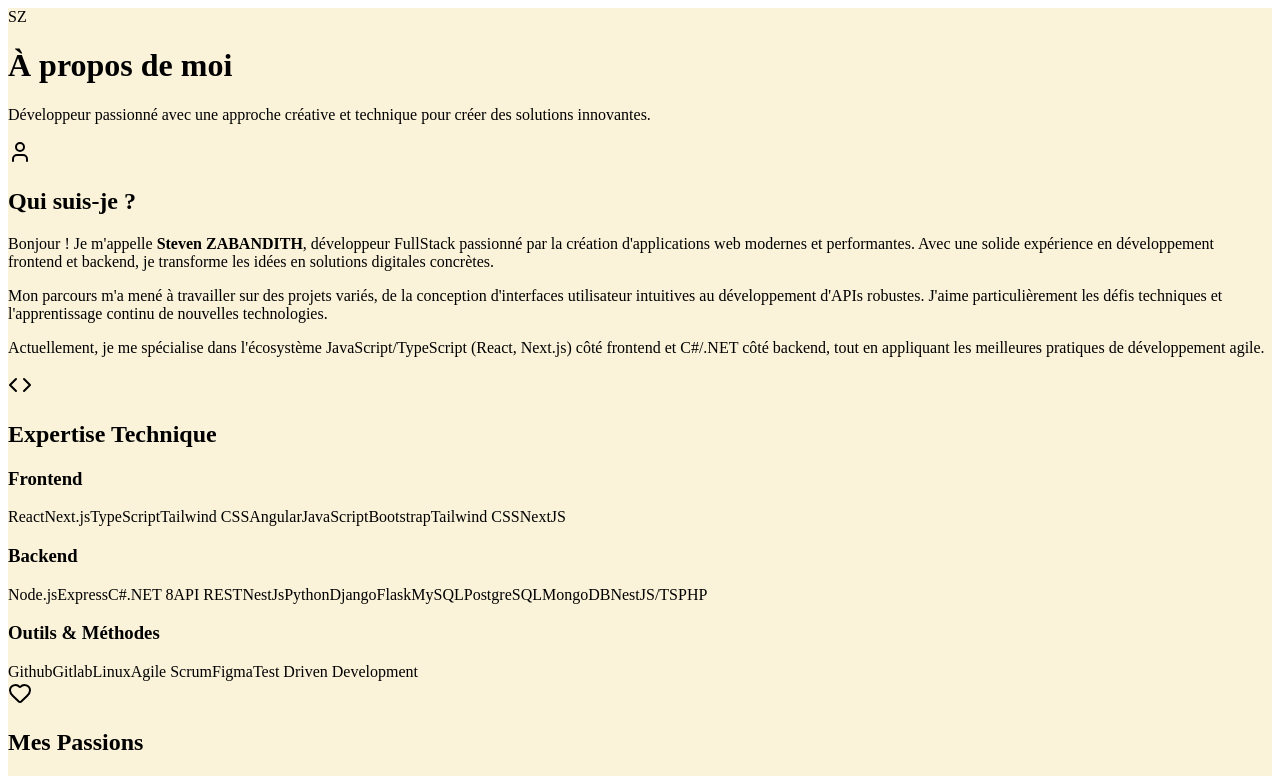
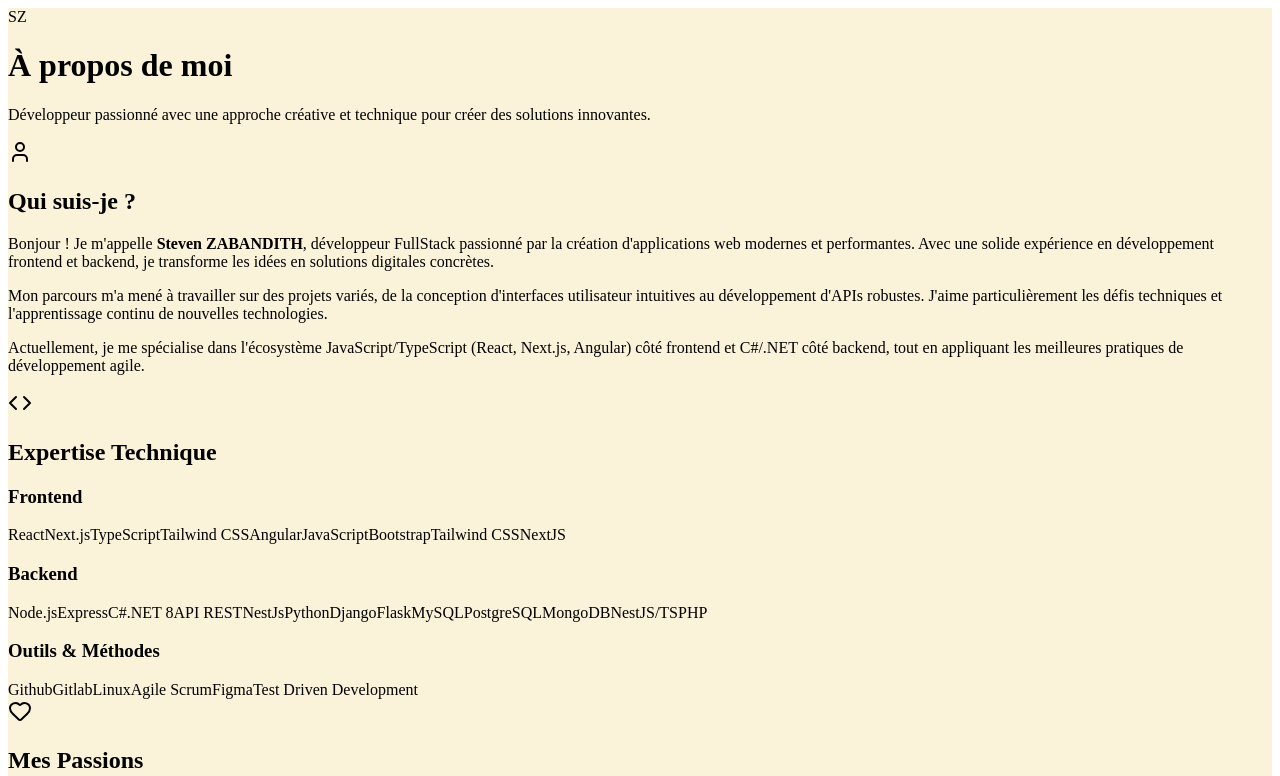
Before and after one commit to stevenzab/portfolio, a Next.js app: page /about-page in a window 1280 px wide. Shown: the top 776 px of the page. Built offline with nearby package versions, Linux system fonts and the light colour scheme.

Commit message:
[FIX] update frontend specialization to include Angular in the About page

```diff
--- a/pages/about-page.tsx
+++ b/pages/about-page.tsx
@@ -34,7 +34,7 @@ const AboutPage = () => {
               J'aime particulièrement les défis techniques et l'apprentissage continu de nouvelles technologies.
             </p>
             <p>
-              Actuellement, je me spécialise dans l'écosystème JavaScript/TypeScript (React, Next.js) côté frontend
+              Actuellement, je me spécialise dans l'écosystème JavaScript/TypeScript (React, Next.js, Angular) côté frontend
               et C#/.NET côté backend, tout en appliquant les meilleures pratiques de développement agile.
             </p>
           </div>
```
